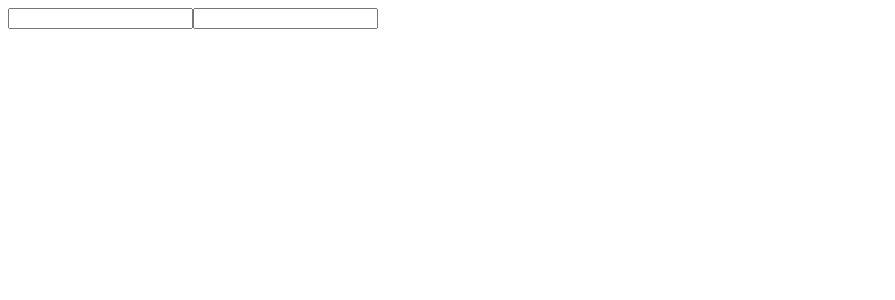
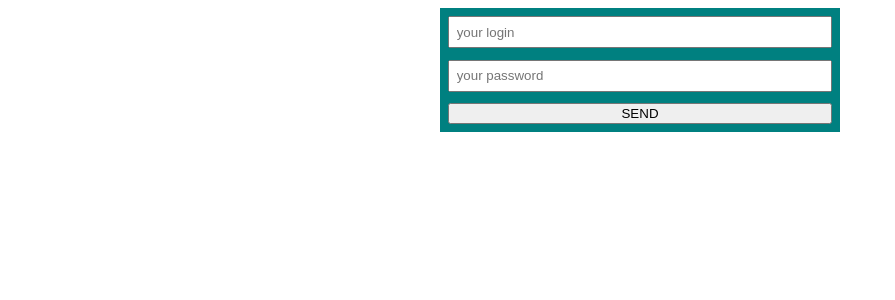
Before and after one commit to EvgeniySelivanov/fm2022-2-react-app, a React (Create React App) app: page / in a window 1280 px wide. Shown: the top 300 px of the page, without its empty margins (0-895 px from the left). Built offline with nearby package versions, Linux system fonts and the light colour scheme.

Commit message:
add InputWrapper

```diff
--- a/src/App.js
+++ b/src/App.js
@@ -1,16 +1,10 @@
 import './App.css';
 import React from 'react';
 import LogInForm from './components/forms/LogInForm';
-import { LOG_IN_SCHEMA } from './utils/validationSchemas';
+
 
 function App() {
-  const userDataLogIn = {
-    login: 'qwerty',
-    password: 'gr3at@3wdsG'
-  }
-  console.log(LOG_IN_SCHEMA.validate(userDataLogIn)
-    .then((values) => console.log(values))
-    .catch((error) => console.log(error)))
+
   return (
     <>
       <LogInForm />
--- a/src/components/Header/Header.module.scss
+++ b/src/components/Header/Header.module.scss
@@ -1,7 +1,7 @@
 @use 'src/common/styles/template' as *;
 .header{
   display: flex;
-  justify-content: end;
+  justify-content:flex-end;
 
   padding:1em;
   >*{
--- /dev/null
+++ b/src/components/forms/InputWrapper/index.js
@@ -0,0 +1,14 @@
+import React from 'react';
+import { Field, ErrorMessage } from 'formik';
+
+const InputWrapper = (props) => {
+  const { name, placeholder, className } = props;
+  return (
+    <label className={className}>
+      <Field name={name} placeholder={placeholder} />
+      <ErrorMessage component='span' name={name} />
+    </label>
+  );
+}
+
+export default InputWrapper;
--- /dev/null
+++ b/src/components/forms/LogInForm/LogInForm.module.scss
@@ -0,0 +1,29 @@
+@use "src/common/styles/color" as color;
+.form {
+  display: flex;
+  flex-direction: column;
+  max-width: 400px;
+  margin: auto;
+  padding: 0.5em;
+  background-color: color.$main-color;
+}
+.label {
+  display: flex;
+  flex-direction: column;
+  margin-bottom: 0.7em;
+  position: relative;
+  & > input {
+    padding: 0.5em;
+    color: color.$main-color;
+  }
+  & > span {
+    position: absolute;
+    top:50%;
+    left:20%;
+    z-index: 3;
+    padding: 0.5em;
+    border: 1px solid red;
+    background-color: black;
+    color: red;
+  }
+}
--- a/src/components/forms/LogInForm/index.js
+++ b/src/components/forms/LogInForm/index.js
@@ -1,15 +1,36 @@
-import React, { Component } from 'react';
+import React from 'react';
+import { Form, Formik } from 'formik';
+import { LOG_IN_SCHEMA } from '../../../utils/validationSchemas';
+import InputWrapper from '../InputWrapper/index';
+import styles from './LogInForm.module.scss';
 
-class LogInForm extends Component {
-  render() {
-    return (
-      <form>
-        <input name='login'/>
-        <input name='password'/>
+const initialValues = {
+  login: '',
+  password: ''
+};
+const LogInForm = (props) => {
+  const onSubmit = (values, formikBag) => {
+    console.group();
+    console.log(values);
+    console.log(formikBag);
+    console.groupEnd();
+    formikBag.resetForm();
+  }
+  return (
+    <Formik initialValues={initialValues} onSubmit={onSubmit} validationSchema={LOG_IN_SCHEMA}>
+      {(formikProps) => {
+        console.log(formikProps);
+        return (
+          <Form className={styles.form}>
+            <InputWrapper name='login' placeholder='your login' className={styles.label} />
+            <InputWrapper name='password' placeholder='your password' className={styles.label} />
+            <input type='submit' value='SEND' />
+          </Form>
+        )
+      }}
+    </Formik>
+  );
 
-      </form>
-    );
-  }
-}
+};
 
 export default LogInForm;
--- a/src/utils/validationSchemas.js
+++ b/src/utils/validationSchemas.js
@@ -1,19 +1,38 @@
 import * as Yup from 'yup';
-export const NAME_SCHEMA=Yup.string('Must be string').trim().matches(/^[A-Z][a-z]{4,15}$/,'Must be only latine  letter').required('Required!');
-export const PASS_SCHEMA=Yup.string().trim().matches(/^(?=.*?[A-Z])(?=.*?[a-z])(?=.*?[0-9])(?=.*?[#?!@$ %^&*-]).{8,20}$/).required('Required!');
-export const LOG_IN_SCHEMA=Yup.object(
+export const NAME_SCHEMA = Yup
+  .string('Must be string')
+  .trim()
+  .min(3, 'Must be more 4 letters')
+  .max(15, 'Must be less 15 letters')
+  .matches(/^[A-Z][a-z]{4,15}$/, 'Must be only latine  letter')
+  .required('Required!');
+export const PASS_SCHEMA = Yup
+  .string()
+  .trim()
+  .min(8, 'Must be more 8 symbole')
+  .max(16, 'Must be less 16 symbole')
+  .matches(/^(?=.*?[A-Z])(?=.*?[a-z])(?=.*?[0-9])(?=.*?[#?!@$ %^&*-]).{8,20}$/, 'Check password')
+  .required('Required!');
+export const LOG_IN_SCHEMA = Yup.object(
   {
-    login:Yup.string('Must be string').matches(/^[a-z]{4,15}$/,'Must be only latine lowercase letter').required('Required!'),
-    password:PASS_SCHEMA
+    login: Yup
+      .string('Must be string')
+      .trim()
+      .min(4, 'Must be more 4 letters')
+      .max(20, 'Must be less 20 letters')
+      .matches(/^[a-z]{4,15}$/, 'Must be only latine lowercase letter')
+      .required('Required!'),
+    password: PASS_SCHEMA
   }
 );
-export const SIGN_UP_SCHEMA=Yup.object(
+export const SIGN_UP_SCHEMA = Yup.object(
   {
-    firstName:NAME_SCHEMA,
-    lastName:NAME_SCHEMA,
-    email:Yup.string().email().required('Required'),
-    password:PASS_SCHEMA,
-    age:Yup.number().min(18).max(100).integer().required(),
-    isMale:Yup.boolean().required()
+    firstName: NAME_SCHEMA,
+    lastName: NAME_SCHEMA,
+    email: Yup.string().email().required('Required'),
+    password: PASS_SCHEMA,
+    age: Yup.number().min(18).max(100).integer().required(),
+    isMale: Yup.boolean().required()
   }
 );
+//gr3at@3wdsG
```
